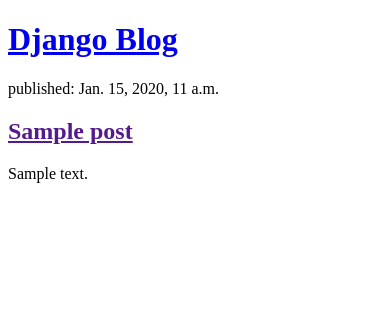
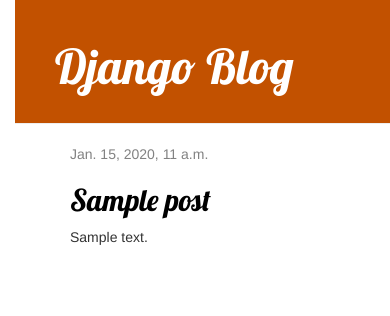
Before and after one commit to qbasuperfly/django-blog, a Django app: page / in a window 390 px wide. Shown: the top 316 px of the page. Run offline with Django 3.2, Linux system fonts and the light colour scheme; tables that the repository leaves empty hold one stand-in row (values such as "Sample post"); some libraries are stand-ins or nearby versions.

Commit message:
Added view and template for detailed blog post as well as css for the site. God help us all! in dificult times!

```diff
--- /dev/null
+++ b/blog/static/css/blog.css
@@ -0,0 +1,55 @@
+h1 a, h2 a {
+    color: #C25100;
+    font-family: 'Lobster';
+}
+
+body {
+    padding-left: 15px;
+}
+
+.page-header {
+    background-color: #C25100;
+    margin-top: 0;
+    padding: 20px 20px 20px 40px;
+}
+
+.page-header h1, .page-header h1 a, .page-header h1 a:visited, .page-header h1 a:active {
+    color: #ffffff;
+    font-size: 36pt;
+    text-decoration: none;
+}
+
+.content {
+    margin-left: 40px;
+}
+
+h1, h2, h3, h4 {
+    font-family: 'Lobster', cursive;
+}
+
+.date {
+    color: #828282;
+}
+
+.save {
+    float: right;
+}
+
+.post-form textarea, .post-form input {
+    width: 100%;
+}
+
+.top-menu, .top-menu:hover, .top-menu:visited {
+    color: #ffffff;
+    float: right;
+    font-size: 26pt;
+    margin-right: 20px;
+}
+
+.post {
+    margin-bottom: 70px;
+}
+
+.post h2 a, .post h2 a:visited {
+    color: #000000;
+}
--- /dev/null
+++ b/blog/templates/blog/base.html
@@ -0,0 +1,26 @@
+{% load static %}
+<head>
+    <meta charset="UTF-8">
+    <meta name="viewport" content="width=device-width, initial-scale=1.0">
+    <title>Django Blog</title>
+    <!-- Latest compiled and minified CSS -->
+    <link rel="stylesheet" href="https://maxcdn.bootstrapcdn.com/bootstrap/3.3.7/css/bootstrap.min.css" integrity="sha384-BVYiiSIFeK1dGmJRAkycuHAHRg32OmUcww7on3RYdg4Va+PmSTsz/K68vbdEjh4u" crossorigin="anonymous">
+    <!-- Optional theme -->
+    <link rel="stylesheet" href="https://maxcdn.bootstrapcdn.com/bootstrap/3.3.7/css/bootstrap-theme.min.css" integrity="sha384-rHyoN1iRsVXV4nD0JutlnGaslCJuC7uwjduW9SVrLvRYooPp2bWYgmgJQIXwl/Sp" crossorigin="anonymous">
+    <link rel="stylesheet" type="text/css" href="{% static 'css/blog.css' %}">
+    <link href="https://fonts.googleapis.com/css?family=Lobster&display=swap" rel="stylesheet">
+</head>
+<body>
+    <div class="page-header">
+        <h1><a href="/">Django Blog</a></h1>
+    </div>
+    <div class="content container">
+        <div class="row">
+            <div class="col-md-8">
+            {% block content %}
+            {% endblock %}
+            </div>
+        </div>
+    </div>
+</body>
+</html>
--- a/blog/templates/blog/post_list.html
+++ b/blog/templates/blog/post_list.html
@@ -1,24 +1,13 @@
-<!DOCTYPE html>
-<html lang="en">
-<head>
-    <meta charset="UTF-8">
-    <meta name="viewport" content="width=device-width, initial-scale=1.0">
-    <title>Django Blog</title>
-</head>
-<body>
-    <div>
-        <h1><a href="/">Django Blog</a></h1>
-    </div>
+{% extends 'blog/base.html' %}
 
+{% block content %}
     {% for post in posts %}
-        <div>
-            <p>published: {{ post.published_date }}</p>
-            <h2><a href="">{{ post.title }}</a></h2>
+        <div class="post">
+            <div class="date">
+                {{ post.published_date }}
+            </div>
+            <h2><a href="{% url 'post_detail' pk=post.pk %}">{{ post.title }}</a></h2>
             <p>{{ post.text|linebreaksbr }}</p>
         </div>
     {% endfor %}
-
-
-
-</body>
-</html>
+{% endblock %}
--- a/blog/urls.py
+++ b/blog/urls.py
@@ -3,4 +3,5 @@ from . import views
 
 urlpatterns = [
     path('', views.post_list, name='post_list'),
+    path('post/<int:pk>/', views.post_detail, name='post_detail'),
 ]
--- a/blog/views.py
+++ b/blog/views.py
@@ -8,3 +8,7 @@ from .models import Post
 def post_list(request):
     posts = Post.objects.filter(published_date__lte=timezone.now()).order_by('published_date')
     return render(request, 'blog/post_list.html', {'posts': posts})
+
+def post_detail(request, pk):
+    post = get_object_or_404(Post, pk=pk)
+    return render(request, 'blog/post_detail.html', {'post': post})
```
Also changed, not shown: blog/templates/blog/post_detail.html (added, +13 -0 lines).
